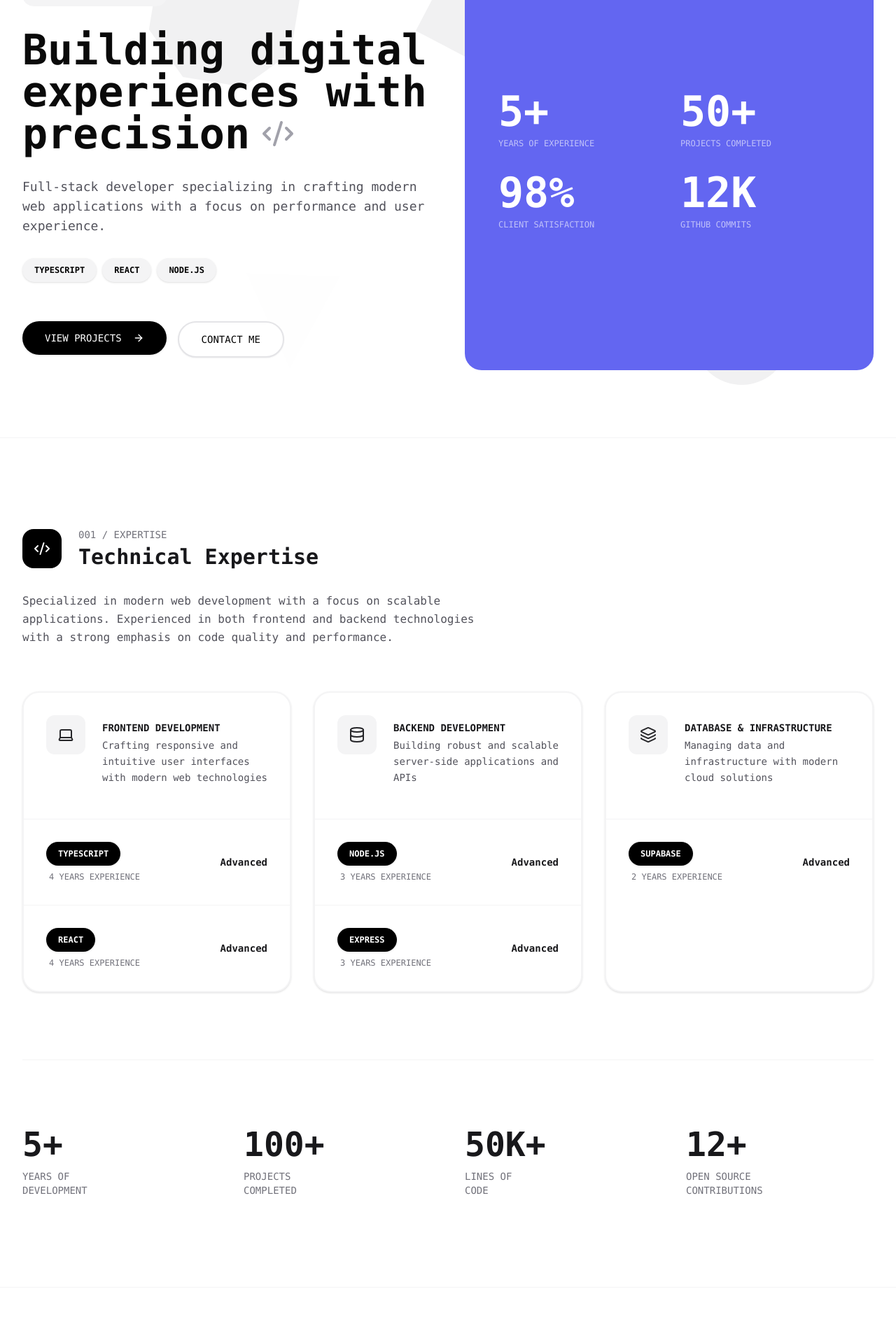
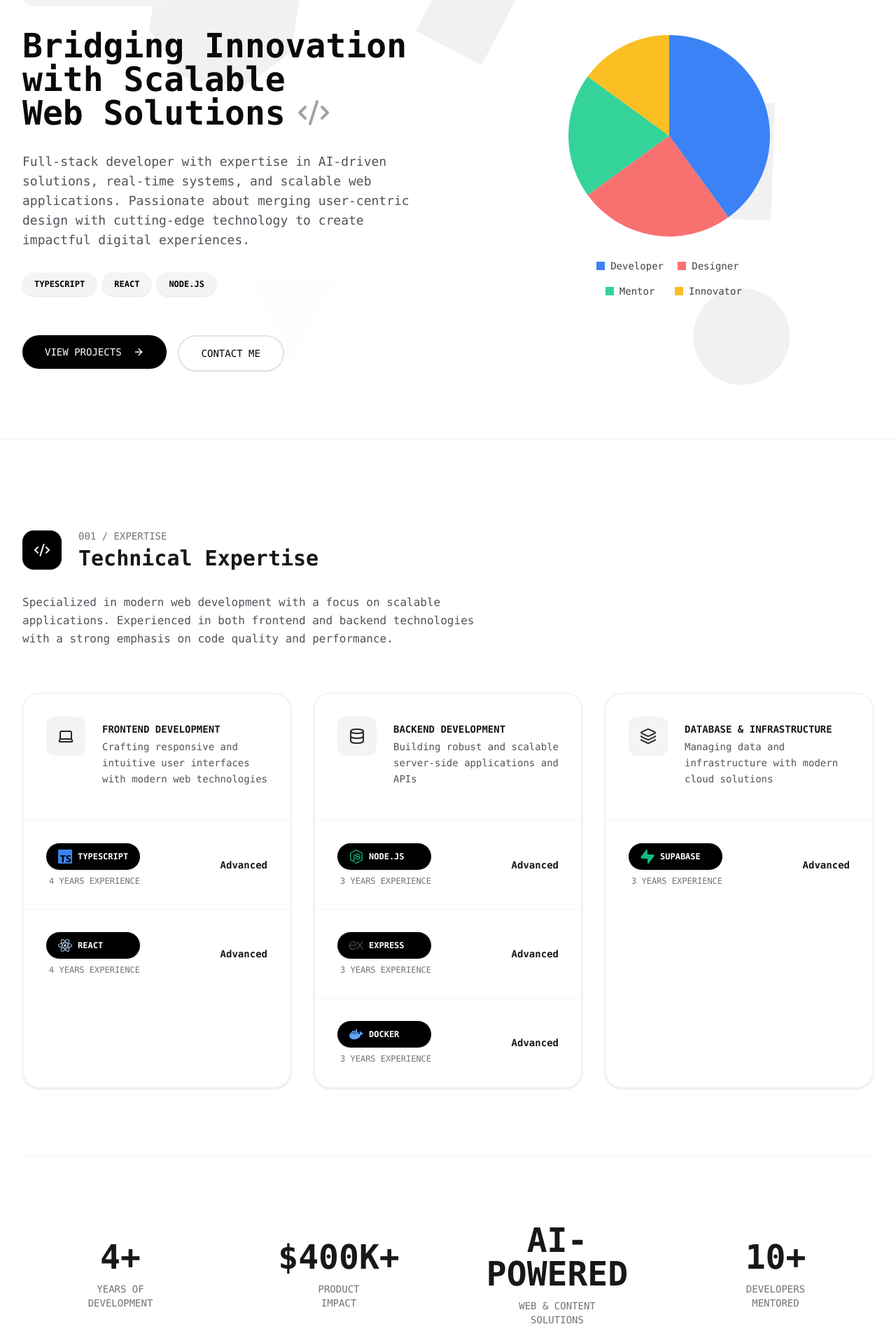
Before and after one commit to DavidKalina/davidkalina, a Next.js app: page / in a window 1280 px wide. Shown: the part 248-2160 px from the top of the page at 70% size. Built offline with nearby package versions, Linux system fonts and the light colour scheme.

Commit message:
feat: update contrast add icons

```diff
--- a/app/page.tsx
+++ b/app/page.tsx
@@ -14,21 +14,16 @@ export const metadata: Metadata = {
 export default function Home() {
   return (
     <>
-      {/* Hero Section */}
       <ModernHero />
 
-      {/* Tech Stack Section */}
       <ModernTechStack />
 
-      {/* About Section */}
       <ModernAbout />
 
       <ModernFeaturedProject />
 
-      {/* Projects Section */}
       <ModernProjectGrid />
 
-      {/* Contact Section */}
       <ModernCTA />
     </>
   );
--- /dev/null
+++ b/components/AnimatedPieChart.tsx
@@ -0,0 +1,103 @@
+"use client";
+
+import React, { useState, useEffect } from "react";
+
+type Slice = {
+  label: string;
+  value: number;
+  color: string;
+};
+
+const AnimatedPieChart: React.FC = () => {
+  const slices: Slice[] = [
+    { label: "Developer", value: 40, color: "#3b82f6" },
+    { label: "Designer", value: 25, color: "#f87171" },
+    { label: "Mentor", value: 20, color: "#34d399" },
+    { label: "Innovator", value: 15, color: "#fbbf24" },
+  ];
+
+  // progress goes from 0 to 1 over the course of the animation
+  const [progress, setProgress] = useState(0);
+
+  useEffect(() => {
+    let start: number | null = null;
+    const duration = 1500; // animation duration in milliseconds
+    const animate = (timestamp: number) => {
+      if (start === null) start = timestamp;
+      const elapsed = timestamp - start;
+      const newProgress = Math.min(elapsed / duration, 1);
+      setProgress(newProgress);
+      if (elapsed < duration) {
+        requestAnimationFrame(animate);
+      }
+    };
+    requestAnimationFrame(animate);
+  }, []);
+
+  // Calculate the total so that each slice is proportional
+  const totalValue = slices.reduce((sum, slice) => sum + slice.value, 0);
+  const cx = 50;
+  const cy = 50;
+  const r = 45;
+  let cumulativeAngle = 0;
+
+  // Calculate the SVG paths for each slice based on progress
+  const paths = slices.map((slice) => {
+    const sliceAngle = (slice.value / totalValue) * 360;
+    const drawnAngle = Math.max(0, Math.min(sliceAngle, progress * 360 - cumulativeAngle));
+    const path = drawnAngle > 0 ? describeArc(cx, cy, r, cumulativeAngle, drawnAngle) : null;
+    cumulativeAngle += sliceAngle;
+    return { path, color: slice.color, label: slice.label };
+  });
+
+  return (
+    <div className="flex flex-col items-center">
+      <svg
+        viewBox="0 0 100 100"
+        // Responsive sizes: small screens get w-40, then sm, md, lg upsize accordingly
+        className="w-40 sm:w-48 md:w-64 lg:w-80 h-40 sm:h-48 md:h-64 lg:h-80"
+      >
+        {paths.map((slice, idx) =>
+          slice.path ? <path key={idx} d={slice.path} fill={slice.color} /> : null
+        )}
+      </svg>
+      {/* Responsive legend with a grid layout */}
+      <div className="mt-4 grid grid-cols-2 gap-4 text-center">
+        {slices.map((slice, idx) => (
+          <div key={idx} className="flex items-center justify-center gap-2 text-sm">
+            <span className="w-3 h-3 inline-block" style={{ backgroundColor: slice.color }}></span>
+            <span className="font-mono text-zinc-700">{slice.label}</span>
+          </div>
+        ))}
+      </div>
+    </div>
+  );
+};
+
+/**
+ * Converts polar coordinates to Cartesian.
+ */
+function polarToCartesian(cx: number, cy: number, r: number, angleInDegrees: number) {
+  const angleInRadians = ((angleInDegrees - 90) * Math.PI) / 180.0;
+  return {
+    x: cx + r * Math.cos(angleInRadians),
+    y: cy + r * Math.sin(angleInRadians),
+  };
+}
+
+/**
+ * Returns an SVG path description for a pie slice (wedge) given a start angle and arc length.
+ */
+function describeArc(cx: number, cy: number, r: number, startAngle: number, arcAngle: number) {
+  const start = polarToCartesian(cx, cy, r, startAngle);
+  const end = polarToCartesian(cx, cy, r, startAngle + arcAngle);
+  const largeArcFlag = arcAngle > 180 ? 1 : 0;
+  return [
+    `M ${cx} ${cy}`, // Move to circle center
+    `L ${start.x} ${start.y}`, // Line to start of arc
+    `A ${r} ${r} 0 ${largeArcFlag} 1 ${end.x} ${end.y}`, // Arc
+    "Z", // Close path
+  ].join(" ");
+}
+
+export default AnimatedPieChart;
--- a/components/Cta.tsx
+++ b/components/Cta.tsx
@@ -49,7 +49,7 @@ const ModernCTA = () => {
             </div>
 
             {/* Current Status */}
-            <div className="bg-zinc-50 rounded-3xl p-8">
+            <div className="bg-zinc-100 rounded-3xl p-8">
               <div className="flex items-center gap-3 mb-4">
                 <div className="w-2 h-2 rounded-full bg-green-500 animate-pulse" />
                 <p className="font-mono text-sm font-bold text-zinc-900">CURRENTLY AVAILABLE</p>
--- /dev/null
+++ b/components/ExperienceStats.tsx
@@ -0,0 +1,42 @@
+import React from "react";
+
+const ExperienceStats = () => {
+  return (
+    <div className="flex items-center flex-wrap justify-between gap-8">
+      <div className="flex flex-col items-center text-center space-y-3 flex-1 min-w-[150px]">
+        <p className="font-mono text-5xl font-bold text-zinc-900">4+</p>
+        <p className="font-mono text-sm text-zinc-500">
+          YEARS OF
+          <br />
+          DEVELOPMENT
+        </p>
+      </div>
+      <div className="flex flex-col items-center text-center space-y-3 flex-1 min-w-[150px]">
+        <p className="font-mono text-5xl font-bold text-zinc-900">$400K+</p>
+        <p className="font-mono text-sm text-zinc-500">
+          PRODUCT
+          <br />
+          IMPACT
+        </p>
+      </div>
+      <div className="flex flex-col items-center text-center space-y-3 flex-1 min-w-[150px]">
+        <p className="font-mono text-5xl font-bold text-zinc-900">AI-POWERED</p>
+        <p className="font-mono text-sm text-zinc-500">
+          WEB & CONTENT
+          <br />
+          SOLUTIONS
+        </p>
+      </div>
+      <div className="flex flex-col items-center text-center space-y-3 flex-1 min-w-[150px]">
+        <p className="font-mono text-5xl font-bold text-zinc-900">10+</p>
+        <p className="font-mono text-sm text-zinc-500">
+          DEVELOPERS
+          <br />
+          MENTORED
+        </p>
+      </div>
+    </div>
+  );
+};
+
+export default ExperienceStats;
--- a/components/Hero.tsx
+++ b/components/Hero.tsx
@@ -4,6 +4,7 @@ import React, { useState } from "react";
 import { Button } from "@/components/ui/button";
 import { Badge } from "@/components/ui/badge";
 import { ArrowRight, Code2 } from "lucide-react";
+import AnimatedPieChart from "./AnimatedPieChart";
 
 const ModernHero = () => {
   const [isHovered, setIsHovered] = useState(false);
@@ -22,13 +23,13 @@ const ModernHero = () => {
 
             {/* Main Heading */}
             <div className="space-y-4">
-              <h1 className="font-mono font-bold text-3xl sm:text-4xl md:text-5xl lg:text-6xl leading-tight">
-                Building digital
+              <h1 className="font-mono font-bold text-2xl sm:text-3xl md:text-4xl lg:text-5xl leading-tight">
+                Bridging Innovation
                 <br />
-                experiences with
+                with Scalable
                 <br />
                 <span className="inline-flex items-center gap-2 sm:gap-4">
-                  precision
+                  Web Solutions
                   <Code2 size={32} className="text-zinc-400 sm:hidden" />
                   <Code2 size={48} className="text-zinc-400 hidden sm:block" />
                 </span>
@@ -37,8 +38,9 @@ const ModernHero = () => {
 
             {/* Description */}
             <p className="font-mono text-base sm:text-lg text-zinc-600 leading-relaxed max-w-xl">
-              Full-stack developer specializing in crafting modern web applications with a focus on
-              performance and user experience.
+              Full-stack developer with expertise in AI-driven solutions, real-time systems, and
+              scalable web applications. Passionate about merging user-centric design with
+              cutting-edge technology to create impactful digital experiences.
             </p>
 
             {/* Tech Stack Pills */}
@@ -73,7 +75,7 @@ const ModernHero = () => {
 
           {/* Visual Section */}
           <div
-            className="relative bg-indigo-500 rounded-3xl p-6 sm:p-8 lg:p-12 min-h-[400px] lg:min-h-[600px] flex items-center"
+            className="relative rounded-3xl p-6 sm:p-8 lg:p-12 min-h-[400px] lg:min-h-[600px] flex flex-col items-center justify-center"
             onMouseEnter={() => setIsHovered(true)}
             onMouseLeave={() => setIsHovered(false)}
           >
@@ -83,22 +85,9 @@ const ModernHero = () => {
                 isHovered ? "opacity-100" : "opacity-0"
               }`}
             />
-
-            {/* Code Stats */}
-            <div className="relative z-10 w-full grid grid-cols-2 gap-4 sm:gap-6 lg:gap-8">
-              {[
-                { value: "5+", label: "YEARS OF EXPERIENCE" },
-                { value: "50+", label: "PROJECTS COMPLETED" },
-                { value: "98%", label: "CLIENT SATISFACTION" },
-                { value: "12K", label: "GITHUB COMMITS" },
-              ].map((stat) => (
-                <div key={stat.label} className="space-y-1 sm:space-y-2">
-                  <p className="font-mono text-3xl sm:text-4xl lg:text-6xl font-bold text-white">
-                    {stat.value}
-                  </p>
-                  <p className="font-mono text-[10px] sm:text-xs text-white/60">{stat.label}</p>
-                </div>
-              ))}
+            {/* Animated Pie Chart and Title */}
+            <div className="relative z-10">
+              <AnimatedPieChart />
             </div>
           </div>
         </div>
--- a/components/TechStack.tsx
+++ b/components/TechStack.tsx
@@ -2,6 +2,15 @@ import React from "react";
 import { Badge } from "@/components/ui/badge";
 import { Card, CardContent } from "@/components/ui/card";
 import { Code2, Database, Laptop, Layers } from "lucide-react";
+import {
+  SiDocker,
+  SiExpress,
+  SiNodedotjs,
+  SiReact,
+  SiSupabase,
+  SiTypescript,
+} from "react-icons/si";
+import ExperienceStats from "./ExperienceStats";
 
 const ModernTechStack = () => {
   const technologies = {
@@ -10,8 +19,18 @@ const ModernTechStack = () => {
       title: "FRONTEND DEVELOPMENT",
       description: "Crafting responsive and intuitive user interfaces with modern web technologies",
       skills: [
-        { name: "TYPESCRIPT", level: "Advanced", years: 4 },
-        { name: "REACT", level: "Advanced", years: 4 },
+        {
+          name: "TYPESCRIPT",
+          level: "Advanced",
+          years: 4,
+          icon: <SiTypescript size={20} className="text-blue-500" />,
+        },
+        {
+          name: "REACT",
+          level: "Advanced",
+          years: 4,
+          icon: <SiReact size={20} className="text-blue-200" />,
+        },
       ],
     },
     backend: {
@@ -19,15 +38,38 @@ const ModernTechStack = () => {
       title: "BACKEND DEVELOPMENT",
       description: "Building robust and scalable server-side applications and APIs",
       skills: [
-        { name: "NODE.JS", level: "Advanced", years: 3 },
-        { name: "EXPRESS", level: "Advanced", years: 3 },
+        {
+          name: "NODE.JS",
+          level: "Advanced",
+          years: 3,
+          icon: <SiNodedotjs size={20} className="text-emerald-500" />,
+        },
+        {
+          name: "EXPRESS",
+          level: "Advanced",
+          years: 3,
+          icon: <SiExpress size={20} className="text-zinc-500" />,
+        },
+        {
+          name: "DOCKER",
+          level: "Advanced",
+          years: 3,
+          icon: <SiDocker size={20} className="text-blue-400" />,
+        },
       ],
     },
     database: {
       icon: <Layers size={24} />,
       title: "DATABASE & INFRASTRUCTURE",
       description: "Managing data and infrastructure with modern cloud solutions",
-      skills: [{ name: "SUPABASE", level: "Advanced", years: 2 }],
+      skills: [
+        {
+          name: "SUPABASE",
+          level: "Advanced",
+          years: 3,
+          icon: <SiSupabase size={20} className="text-emerald-500" />,
+        },
+      ],
     },
   };
 
@@ -57,7 +99,7 @@ const ModernTechStack = () => {
           {Object.entries(technologies).map(([key, category]) => (
             <Card
               key={key}
-              className="border-2 border-zinc-100 rounded-3xl hover:border-black transition-colors duration-300 group overflow-hidden"
+              className={`border-2 border-zinc-100 rounded-3xl hover:border-black transition-colors duration-300 group overflow-hidden`}
             >
               <CardContent className="p-0">
                 {/* Card Header */}
@@ -85,13 +127,14 @@ const ModernTechStack = () => {
                     <div
                       key={skill.name}
                       className={`
-                        p-8 hover:bg-zinc-50 transition-colors duration-300
+                        p-8 hover:bg-zinc-100 transition-colors duration-300
                         ${index !== category.skills.length - 1 ? "border-b border-zinc-100" : ""}
                       `}
                     >
                       <div className="flex items-center justify-between gap-4">
                         <div className="space-y-2">
-                          <Badge className="bg-black text-white px-4 py-2 rounded-full text-xs font-mono">
+                          <Badge className="bg-black text-white px-4 py-2 rounded-full text-xs font-mono flex items-center gap-2">
+                            {skill.icon}
                             {skill.name}
                           </Badge>
                           <p className="font-mono text-xs text-zinc-500 pl-1">
@@ -112,40 +155,7 @@ const ModernTechStack = () => {
 
         {/* Experience Stats */}
         <div className="mt-24 pt-24 border-t border-zinc-100">
-          <div className="grid grid-cols-1 md:grid-cols-2 lg:grid-cols-4 gap-12">
-            <div className="space-y-3">
-              <p className="font-mono text-5xl font-bold text-zinc-900">5+</p>
-              <p className="font-mono text-sm text-zinc-500">
-                YEARS OF
-                <br />
-                DEVELOPMENT
-              </p>
-            </div>
-            <div className="space-y-3">
-              <p className="font-mono text-5xl font-bold text-zinc-900">100+</p>
-              <p className="font-mono text-sm text-zinc-500">
-                PROJECTS
-                <br />
-                COMPLETED
-              </p>
-            </div>
-            <div className="space-y-3">
-              <p className="font-mono text-5xl font-bold text-zinc-900">50K+</p>
-              <p className="font-mono text-sm text-zinc-500">
-                LINES OF
-                <br />
-                CODE
-              </p>
-            </div>
-            <div className="space-y-3">
-              <p className="font-mono text-5xl font-bold text-zinc-900">12+</p>
-              <p className="font-mono text-sm text-zinc-500">
-                OPEN SOURCE
-                <br />
-                CONTRIBUTIONS
-              </p>
-            </div>
-          </div>
+          <ExperienceStats />
         </div>
       </div>
     </section>
--- a/package.json
+++ b/package.json
@@ -17,6 +17,7 @@
     "next": "15.1.6",
     "react": "^19.0.0",
     "react-dom": "^19.0.0",
+    "react-icons": "^5.4.0",
     "react-scroll-parallax": "^3.4.5",
     "tailwind-merge": "^3.0.1",
     "tailwindcss-animate": "^1.0.7"
```
Also changed, not shown: components/Navbar.tsx (+2 -5 lines), 1 other file (tests, documents, lock files or other folders).
